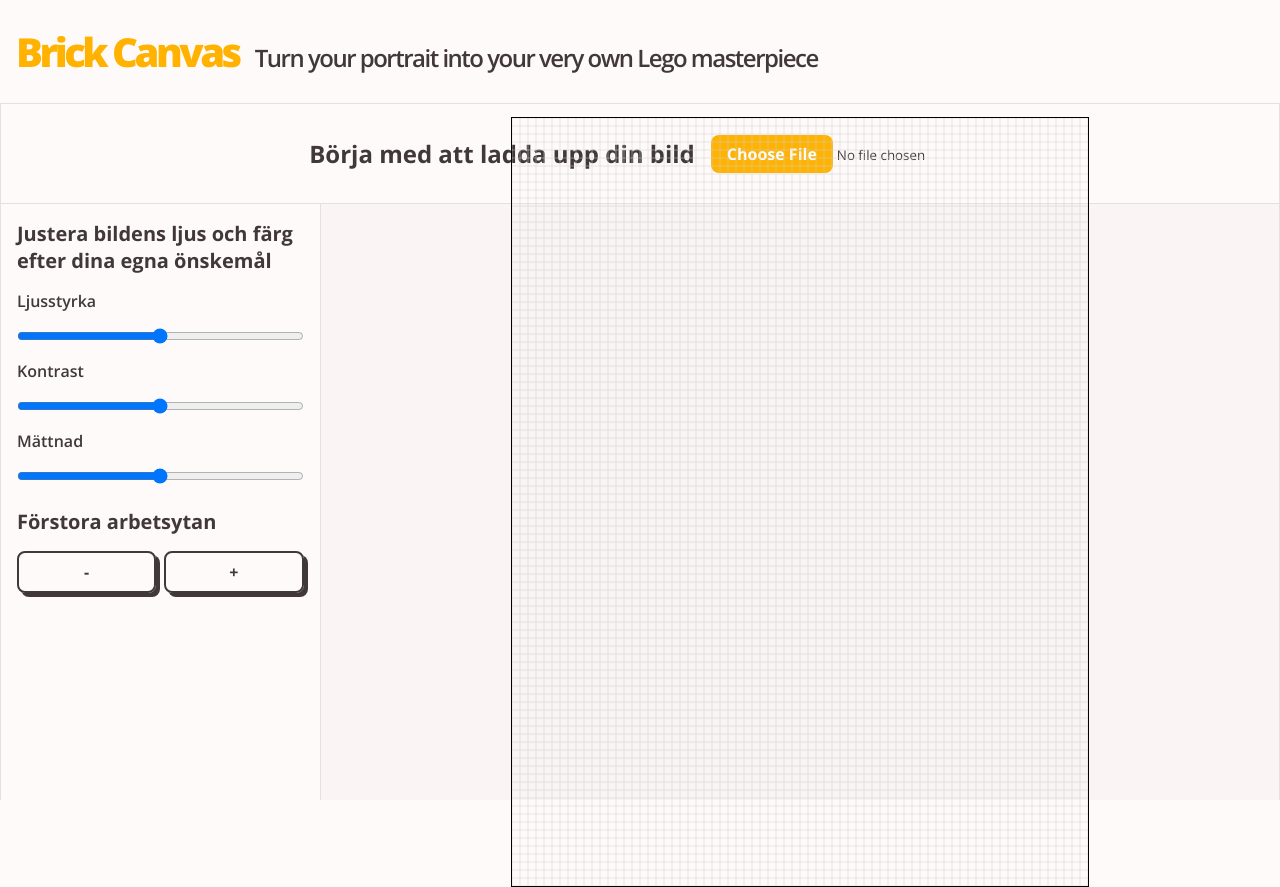
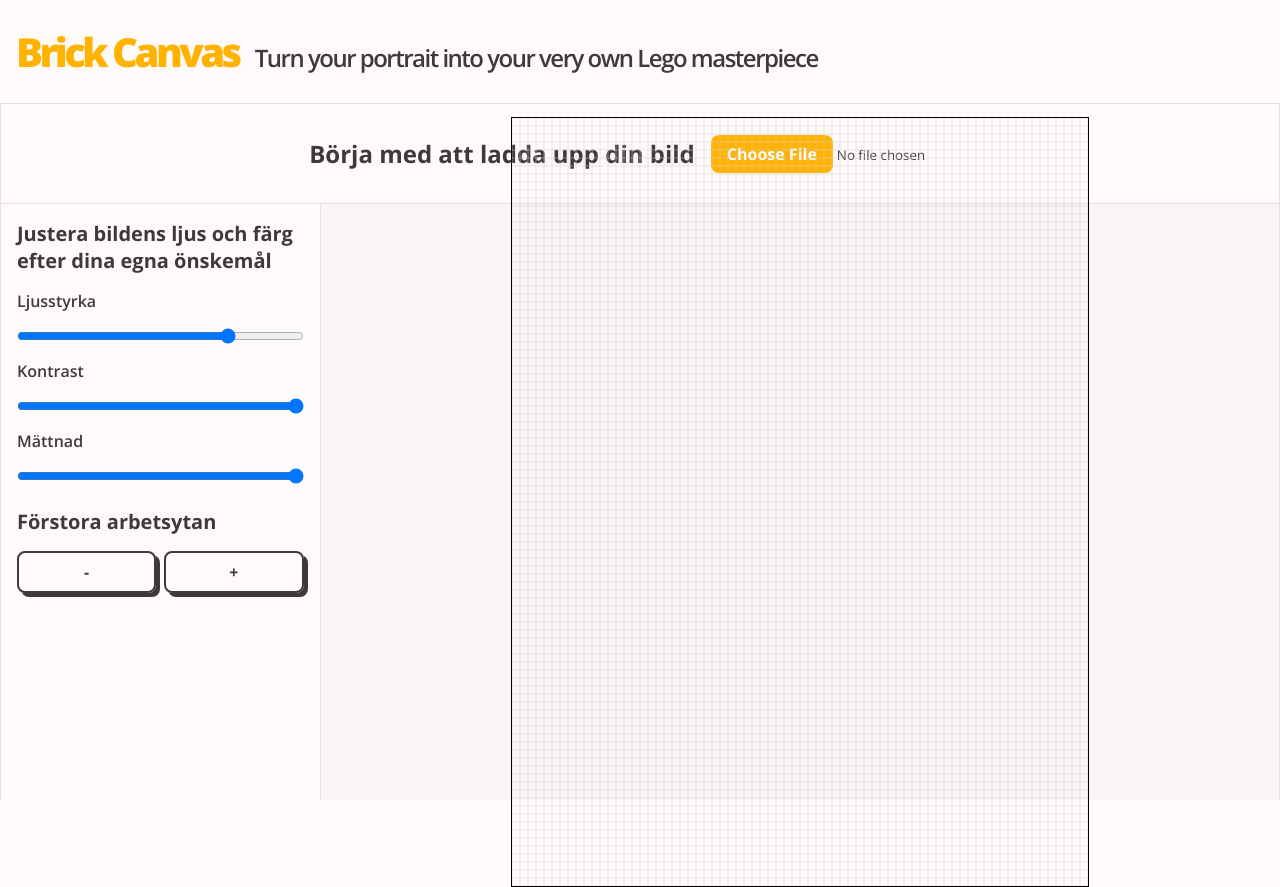
Before and after one commit to Wztrbrg/brick-canvas, a React (Create React App) app: page / in a window 1280 px wide. Built offline with nearby package versions, Linux system fonts and the light colour scheme.

Commit message:
adjustmentsliders functions completly extracted to component

```diff
--- a/src/components/AdjustmentSliders.jsx
+++ b/src/components/AdjustmentSliders.jsx
@@ -1,13 +1,29 @@
 import React from "react";
 
 function AdjustmentSliders({
-  brightness,
-  contrast,
-  saturation,
-  handleBrightnessChange,
-  handleContrastChange,
-  handleSaturationChange }) {
+  setBrightness,
+  setContrast,
+  setSaturation,
+}) {
 
+  // Function to handle brightness slider change
+  const handleBrightnessChange = (event) => {
+    const { value } = event.target;
+    setBrightness(Number(value));
+  };
+
+  // Function to handle contrast slider change
+  const handleContrastChange = (event) => {
+    const { value } = event.target;
+    setContrast(Number(value));
+  };
+
+  // Function to handle saturation slider change
+  const handleSaturationChange = (event) => {
+    const { value } = event.target;
+    setSaturation(Number(value));
+
+  };
 
 
   return (
@@ -20,7 +36,6 @@ function AdjustmentSliders({
           id="brightness"
           min="-100"
           max="100"
-          value={brightness}
           onChange={handleBrightnessChange}
         />
 
@@ -31,7 +46,6 @@ function AdjustmentSliders({
           min="0"
           max="2"
           step="0.1"
-          value={contrast}
           onChange={handleContrastChange}
         />
 
@@ -42,7 +56,6 @@ function AdjustmentSliders({
           min="0"
           max="2"
           step="0.1"
-          value={saturation}
           onChange={handleSaturationChange}
         />
       </div>
--- a/src/components/Canvas.jsx
+++ b/src/components/Canvas.jsx
@@ -49,25 +49,6 @@ function Canvas({ file, image }) {
 
   const changeCanvasSize = (size) => {
     setCurrentSize(size);
-  };
-
-   // Function to handle brightness slider change
-   const handleBrightnessChange = (event) => {
-    const { value } = event.target;
-    setBrightness(Number(value));
-  };
-
-  // Function to handle contrast slider change
-  const handleContrastChange = (event) => {
-    const { value } = event.target;
-    setContrast(Number(value));
-  };
-
-  // Function to handle saturation slider change
-  const handleSaturationChange = (event) => {
-    const { value } = event.target;
-    setSaturation(Number(value));
-
   };
 
    // Functions for brightness, contrast and saturation adjustments
@@ -197,12 +178,12 @@ function Canvas({ file, image }) {
       <div className="canvas-wrapper">
         <div className="sidebar">
           <AdjustmentSliders
-            brightness={brightness}
-            contrast={contrast}
-            saturation={saturation}
-            handleBrightnessChange={handleBrightnessChange}
-            handleContrastChange={handleContrastChange}
-            handleSaturationChange={handleSaturationChange}
+            setBrightness={(brightness) => setBrightness(brightness)}
+            setContrast={(contrast) => setContrast(contrast)}
+            setSaturation={(saturation) => setSaturation(saturation)}
+            // handleBrightnessChange={handleBrightnessChange}
+            // handleContrastChange={handleContrastChange}
+            // handleSaturationChange={handleSaturationChange}
              />
           <div className="zoom-container">
             <h2>Förstora arbetsytan</h2>
```
